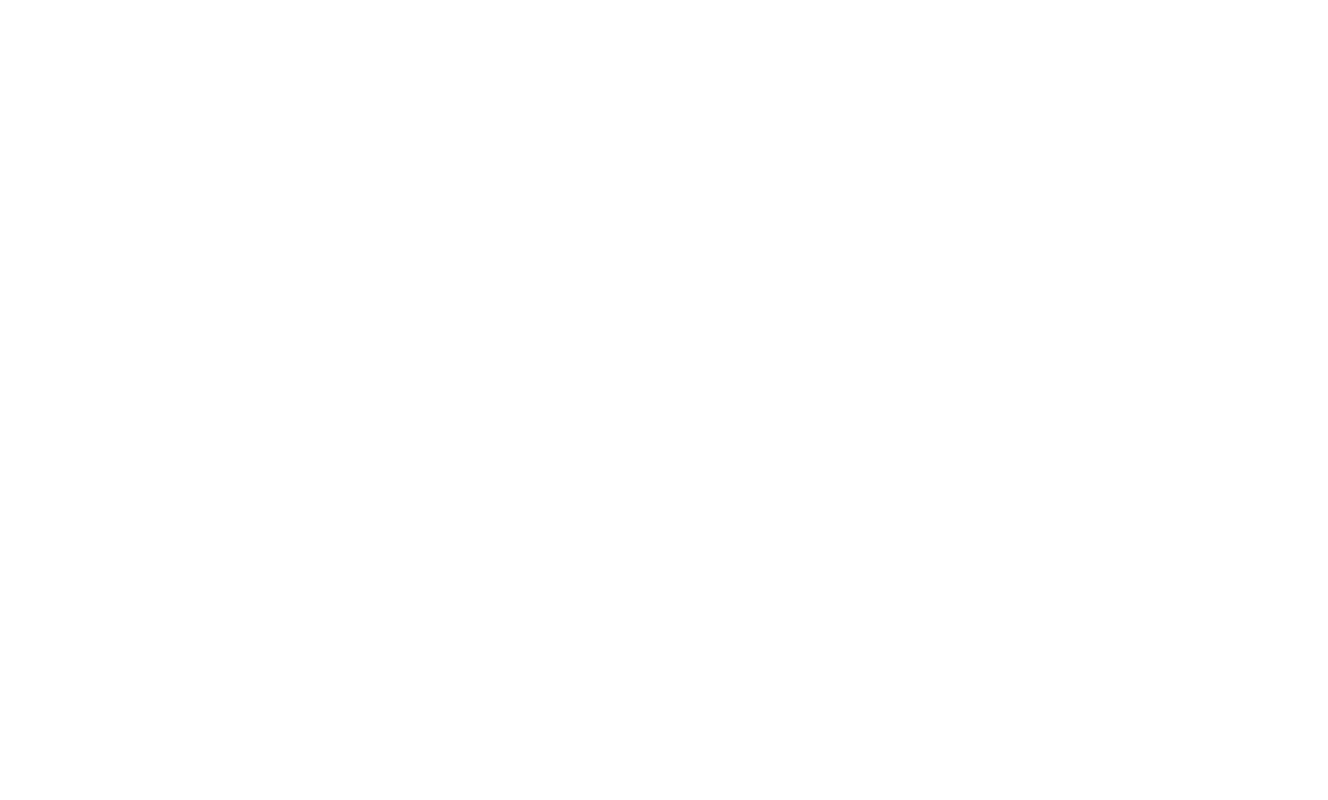
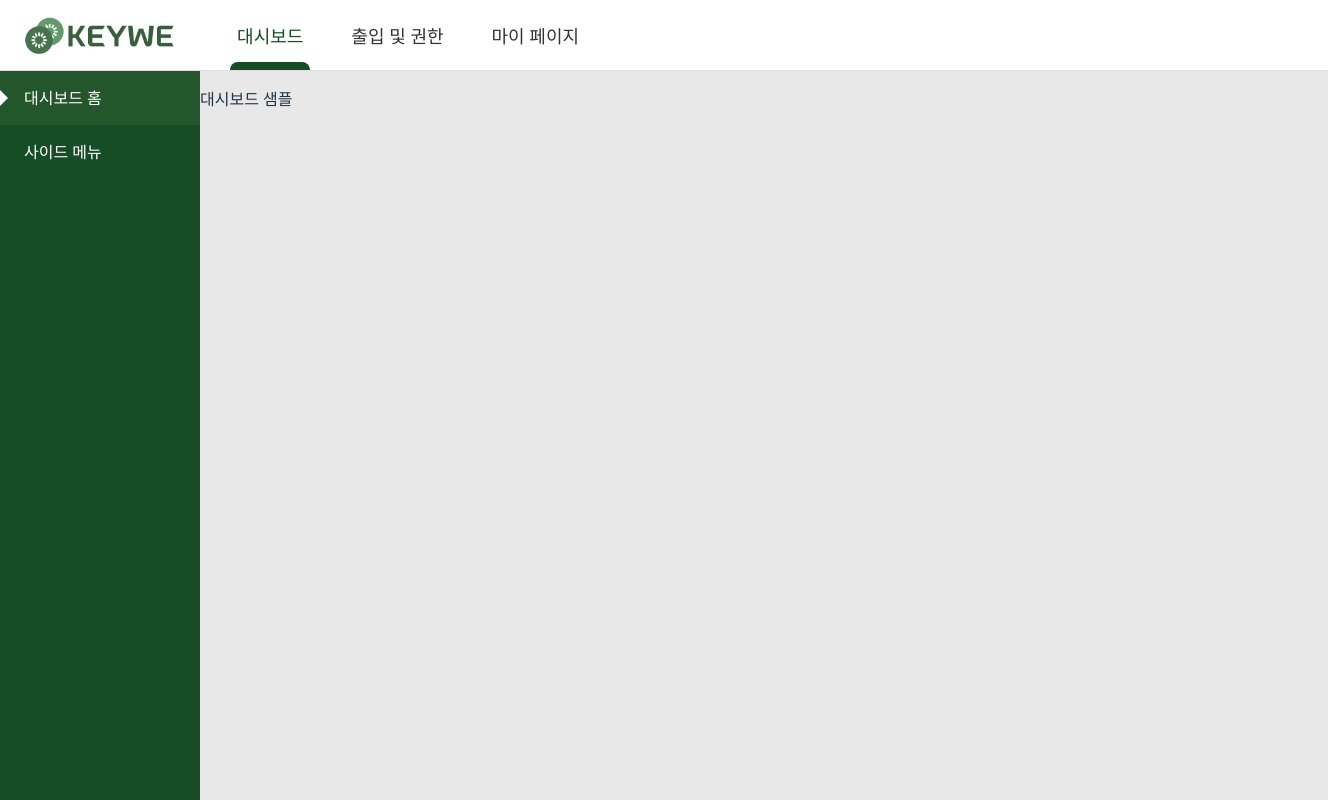
Before and after one commit to TeamDoubleO/FE-Dashboard, a React (Vite) app: page /dashboard in a window 1280 px wide. Before the commit this address had no page. Shown: the whole page, 1328 px wide, since content can reach past the window. Built offline with nearby package versions, Linux system fonts and the light colour scheme.

Commit message:
KW-174/refactor: ui components 수정

```diff
--- a/src/App.tsx
+++ b/src/App.tsx
@@ -1,6 +1,7 @@
 import { BrowserRouter as Router, Routes, Route} from 'react-router-dom';
 
 import TablePage from './pages/TablePage'
+import Dashboard from './pages/Dashboard'
 
 function App() {
 
@@ -9,6 +10,7 @@ function App() {
     <Router>
         <Routes>
           <Route path="/table" element={<TablePage />} />
+          <Route path="/dashboard" element={<Dashboard/>} />
         </Routes>
       </Router>
     </>
--- a/src/components/layout/Header.tsx
+++ b/src/components/layout/Header.tsx
@@ -8,7 +8,7 @@ interface HeaderProps {
 }
 
 const Header: React.FC<HeaderProps> = ({ currentPage, onPageChange }) => {
-  const menuItems = ["대시보드", "사원 정보", "출입 권한", "마이 페이지"];
+  const menuItems = ["대시보드", "출입 및 권한", "마이 페이지"];
 
   return (
     <header className="header">
--- a/src/components/layout/Sidebar.tsx
+++ b/src/components/layout/Sidebar.tsx
@@ -15,11 +15,8 @@ const Sidebar: React.FC<SidebarProps> = ({ currentPage, currentSidebarItem, onSi
       case "대시보드":
         items = ["대시보드 홈", "사이드 메뉴"];
         break;
-      case "사원 정보":
-        items = ["사원 정보 관리"];
-        break;
-      case "출입 권한":
-        items = ["보안 그룹 관리", "구역관리", "사원 권한 관리리"];
+      case "출입 및 권한":
+        items = ["출입 내역", "권한 처리 내역"];
         break;
       case "마이 페이지":
         items = ["내 프로필", "설정"];
--- a/src/components/layout/css/Header.css
+++ b/src/components/layout/css/Header.css
@@ -1,4 +1,5 @@
 .header {
+  width: 100vw;
   display: flex;
   align-items: center;
   background-color: white;
--- a/src/components/layout/css/Sidebar.css
+++ b/src/components/layout/css/Sidebar.css
@@ -2,7 +2,7 @@
     width: 200px;
     background-color: #164d27;
     color: white;
-    height: 100%;
+
   }
 
   .sidebar ul {
--- a/src/pages/Dashboard.tsx
+++ b/src/pages/Dashboard.tsx
@@ -0,0 +1,46 @@
+import React, { useState, useEffect } from "react";
+import Header from "../components/layout/Header";
+import Sidebar from "../components/layout/Sidebar";
+import Background from "../components/background/Background";
+
+const Dashboard: React.FC = () => {
+  const [currentPage, setCurrentPage] = useState("대시보드");
+  const [currentSidebarItem, setCurrentSidebarItem] = useState("");
+
+  useEffect(() => {
+    let defaultItem = "";
+    switch (currentPage) {
+      case "대시보드":
+        defaultItem = "대시보드 홈";
+        break;
+      case "출입 및 권한":
+        defaultItem = "출입 내역";
+        break;
+      case "마이 페이지":
+        defaultItem = "내 프로필";
+        break;
+    }
+    setCurrentSidebarItem(defaultItem);
+  }, [currentPage]);
+
+  return (
+    <div style={{ display: "flex", flexDirection: "column", height: "100vh" }}>
+      <Header
+        currentPage={currentPage}
+        onPageChange={setCurrentPage}
+      />
+      <div style={{ display: "flex", flex: 1, overflow: "hidden" }}>
+        <Sidebar
+          currentPage={currentPage}
+          currentSidebarItem={currentSidebarItem}
+          onSidebarItemClick={setCurrentSidebarItem}
+        />
+        <Background>
+          <p>대시보드 샘플</p>
+        </Background>
+      </div>
+    </div>
+  );
+};
+
+export default Dashboard;
```
